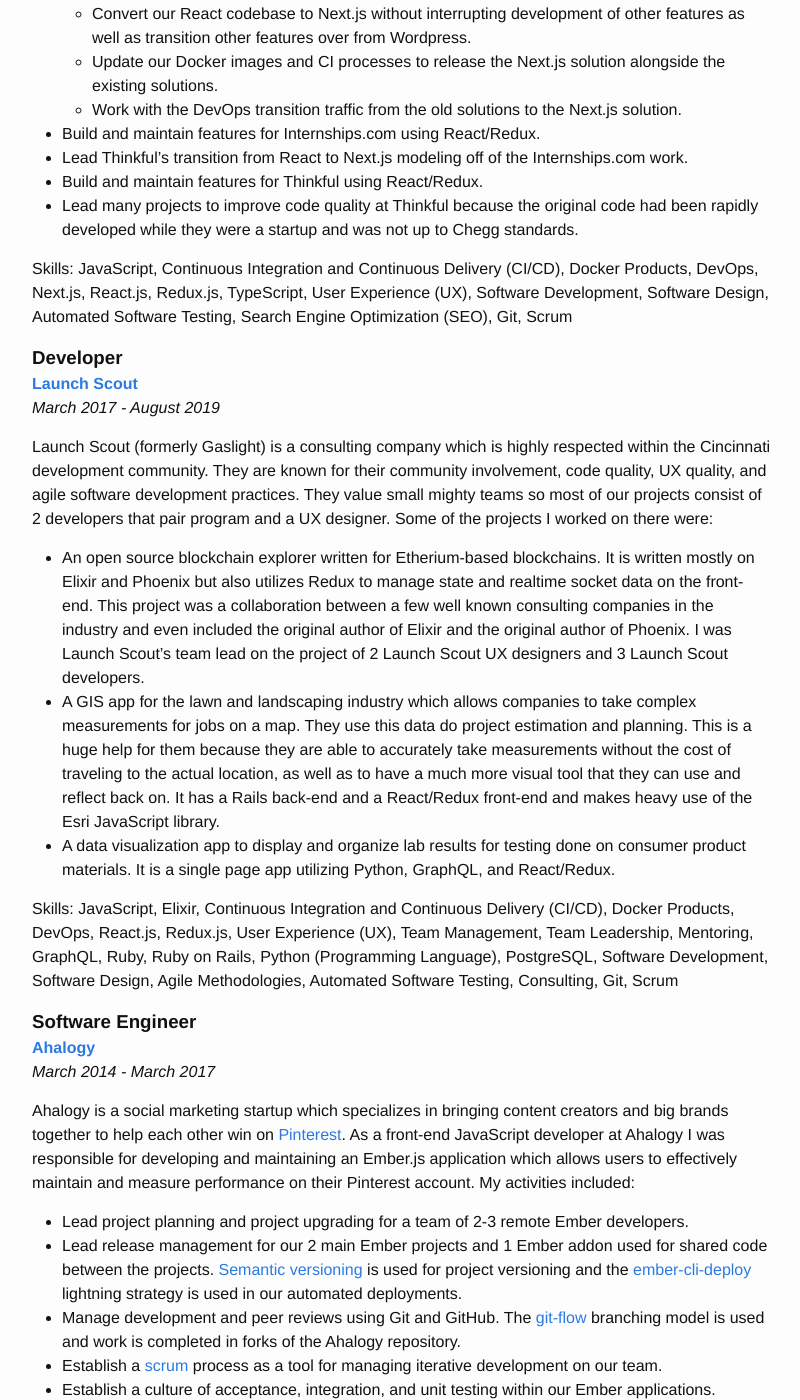
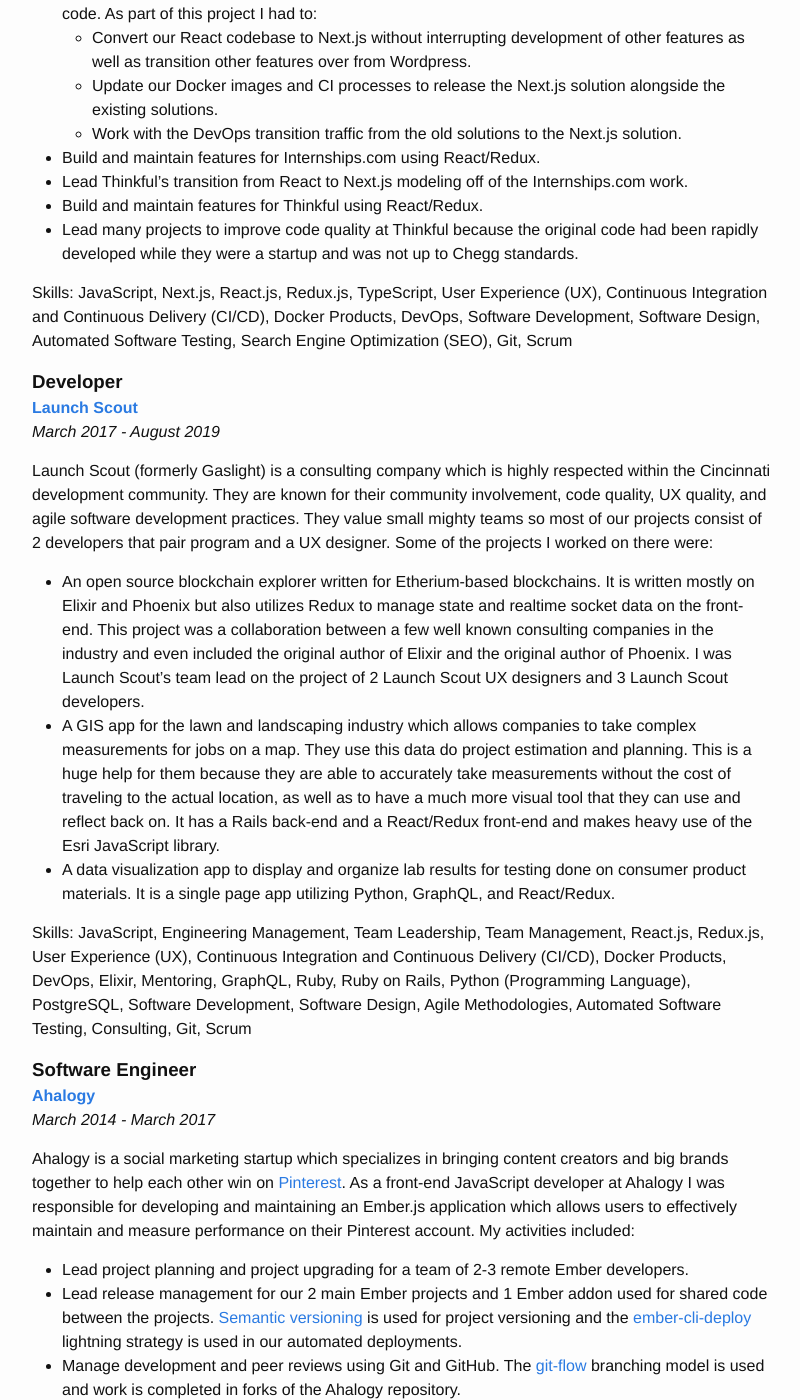
Before and after one commit to jimmay5469/jimmay5469.github.io, a Jekyll site: the page built from resume.md, in a window 1280 px wide and 1400 px high, scrolled down 1025 px. Shown: the whole window, without its empty margins (238-1038 px from the left). Built offline with Jekyll 4.4.1, drawn with Linux system fonts in a browser that asks for light colours; some of the changed text lies outside the part shown.

Commit message:
Reorder skills on resume

```diff
--- a/_includes/resume.md
+++ b/_includes/resume.md
@@ -25,7 +25,7 @@
 - Very actively collaborate on the direction of the company and product features to be developed.
 - Be the main contributor to the front-end codebase in addition to all of the responsibilities above.
 
-Skills: JavaScript, Continuous Integration and Continuous Delivery (CI/CD), Docker Products, DevOps, Next.js, React.js, Redux.js, TypeScript, User Experience (UX), Team Management, Team Leadership, Software Development, Software Design, Automated Software Testing, Git, Scrum
+Skills: JavaScript, Engineering Management, Team Leadership, Team Management, Next.js, React.js, Redux.js, TypeScript, User Experience (UX), Continuous Integration and Continuous Delivery (CI/CD), Docker Products, DevOps, Software Development, Software Design, Automated Software Testing, Git, Scrum
 
 
 ### Senior Software Engineer
@@ -45,7 +45,7 @@
 - Build and maintain features for Thinkful using React/Redux.
 - Lead many projects to improve code quality at Thinkful because the original code had been rapidly developed while they were a startup and was not up to Chegg standards.
 
-Skills: JavaScript, Continuous Integration and Continuous Delivery (CI/CD), Docker Products, DevOps, Next.js, React.js, Redux.js, TypeScript, User Experience (UX), Software Development, Software Design, Automated Software Testing, Search Engine Optimization (SEO), Git, Scrum
+Skills: JavaScript, Next.js, React.js, Redux.js, TypeScript, User Experience (UX), Continuous Integration and Continuous Delivery (CI/CD), Docker Products, DevOps, Software Development, Software Design, Automated Software Testing, Search Engine Optimization (SEO), Git, Scrum
 
 
 ### Developer
@@ -60,7 +60,7 @@
 - A GIS app for the lawn and landscaping industry which allows companies to take complex measurements for jobs on a map. They use this data do project estimation and planning. This is a huge help for them because they are able to accurately take measurements without the cost of traveling to the actual location, as well as to have a much more visual tool that they can use and reflect back on. It has a Rails back-end and a React/Redux front-end and makes heavy use of the Esri JavaScript library.
 - A data visualization app to display and organize lab results for testing done on consumer product materials. It is a single page app utilizing Python, GraphQL, and React/Redux.
 
-Skills: JavaScript, Elixir, Continuous Integration and Continuous Delivery (CI/CD), Docker Products, DevOps, React.js, Redux.js, User Experience (UX), Team Management, Team Leadership, Mentoring, GraphQL, Ruby, Ruby on Rails, Python (Programming Language), PostgreSQL, Software Development, Software Design, Agile Methodologies, Automated Software Testing, Consulting, Git, Scrum
+Skills: JavaScript, Engineering Management, Team Leadership, Team Management, React.js, Redux.js, User Experience (UX), Continuous Integration and Continuous Delivery (CI/CD), Docker Products, DevOps, Elixir, Mentoring, GraphQL, Ruby, Ruby on Rails, Python (Programming Language), PostgreSQL, Software Development, Software Design, Agile Methodologies, Automated Software Testing, Consulting, Git, Scrum
 
 
 ### Software Engineer
@@ -79,7 +79,7 @@
 - Lead development on both application security and Pinterest authentication using OAuth.
 - Pair program remotely with team members using Screenhero and other tools.
 
-Skills: JavaScript, Continuous Integration and Continuous Delivery (CI/CD), Redux.js, User Experience (UX), Ember.js, Software Development, Software Design, Agile Methodologies, Automated Software Testing, Git, Scrum
+Skills: JavaScript, Redux.js, User Experience (UX), Continuous Integration and Continuous Delivery (CI/CD), Ember.js, Software Development, Software Design, Agile Methodologies, Automated Software Testing, Git, Scrum
 
 
 ### Previous Roles
```
